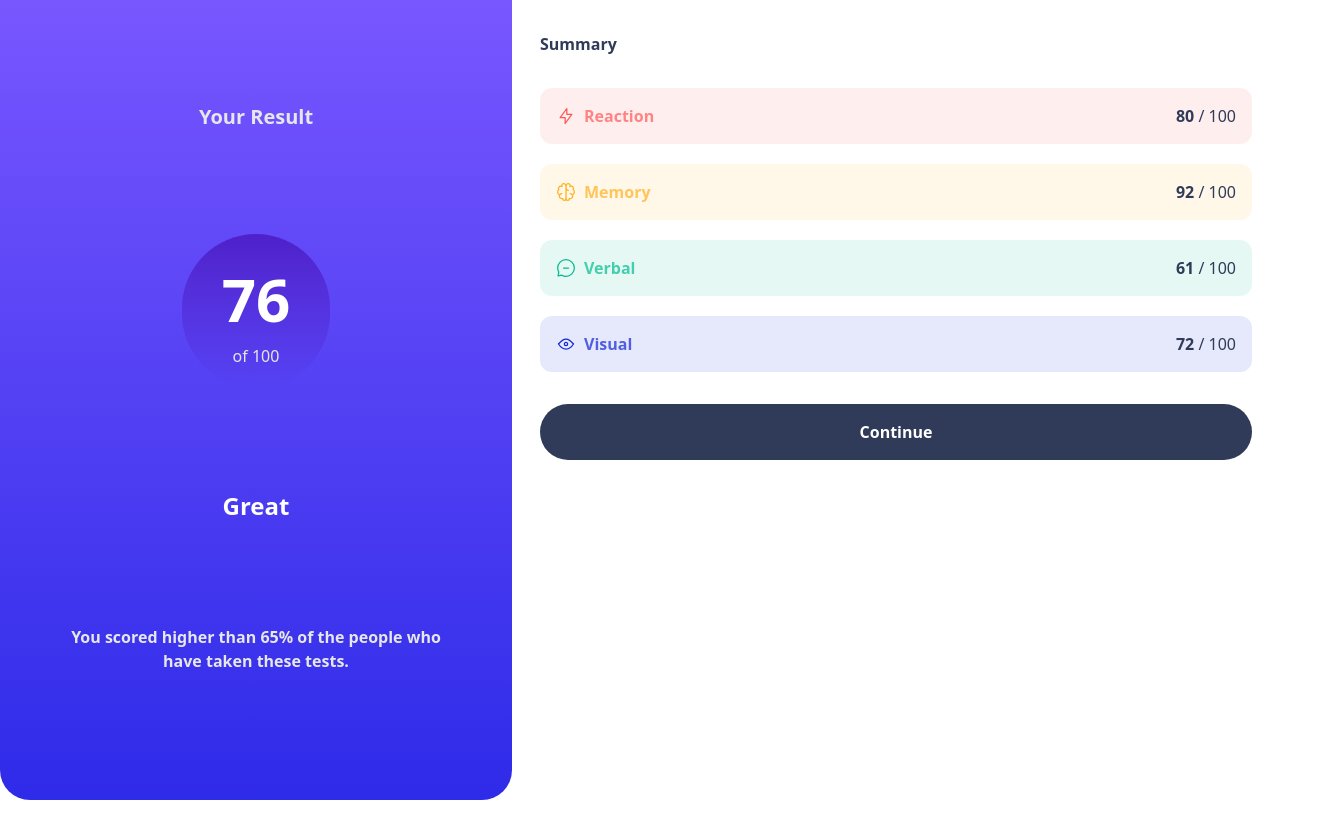
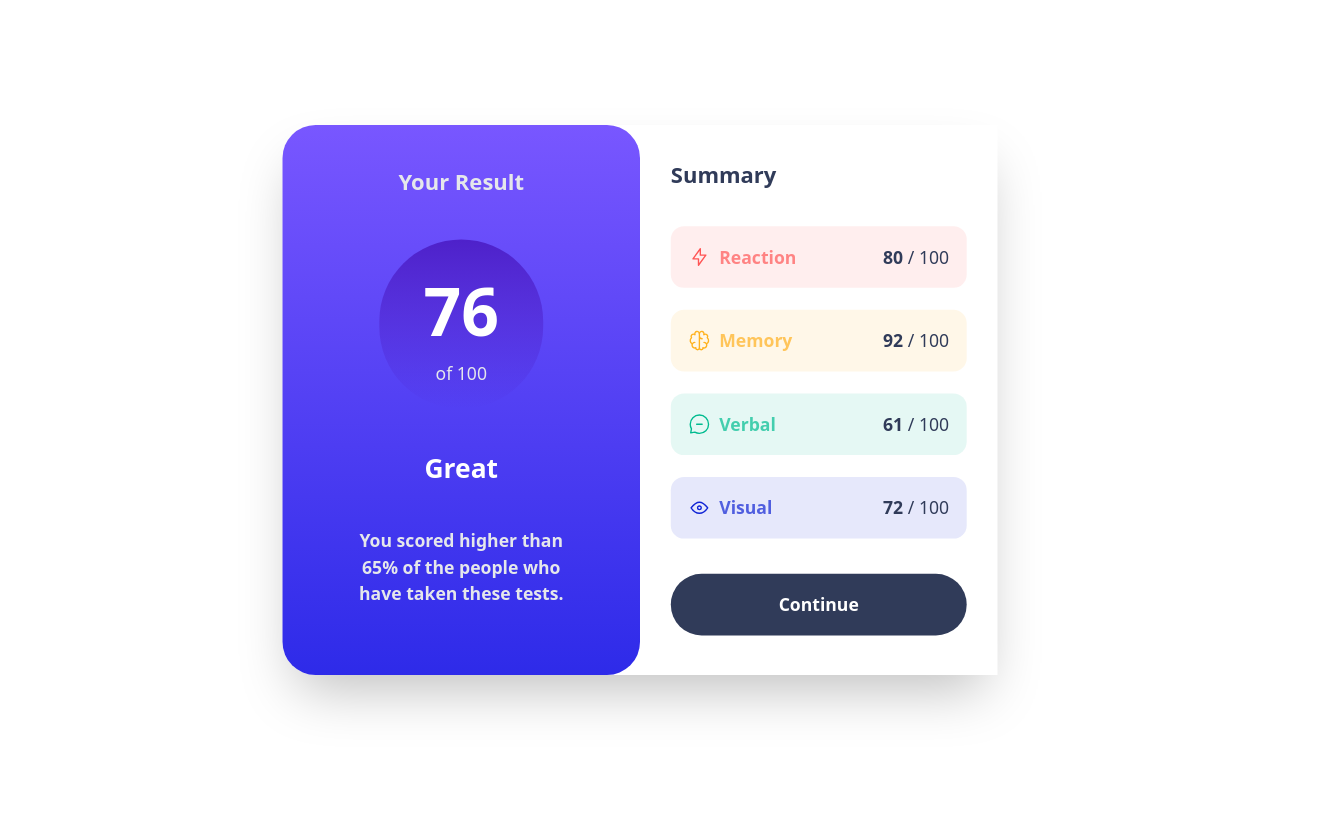
Before and after one commit to Gavbriel015/11-results-summary-component-main, a website: page index.html in a window 1280 px wide. Shown: the whole page, 1344 px wide, since content can reach past the window. Before the commit the page ends 800 px from the top, so only its background shows below. Drawn offline with Linux system fonts and the light colour scheme.

Commit message:
FEM - 11

```diff
--- a/index.html
+++ b/index.html
@@ -14,9 +14,9 @@
     .attribution a { color: hsl(228, 45%, 44%); }
   </style>
 </head>
-<body class="h-screen flex flex-col sm:flex-row">
-
-      <div class="bg-gradient-to-b from-color1 to-color2 basis-[40%] rounded-b-[30px] flex flex-col justify-evenly items-center px-10">
+<body class="sm:scale-110 sm:overflow-hidden sm:h-screen sm:flex sm:justify-center sm:items-center">
+  <div class="h-screen flex flex-col sm:flex-row sm:h-[500px] sm:w-[650px] sm:shadow-2xl sm:rounded-l-[30px]" >
+    <div class="bg-gradient-to-b from-color1 to-color2 sm:basis-[50%] basis-[40%] rounded-b-[30px] sm:rounded-[30px] flex flex-col justify-evenly items-center px-10">
       <h2 class="text-gray-200 font-bold text-xl">Your Result</h2>
       <div class="bg-gradient-to-b from-circle1 to-circle2 rounded-full flex flex-col justify-center items-center py-5 px-10">
         <h2 class="text-[60px] font-bold text-white">76</h2>
@@ -25,8 +25,8 @@
       <h2 class="text-white text-2xl font-bold">Great</h2>
       <p class="text-gray-200 text-center font-semibold px-5 pb-6">You scored higher than 65% of the people who have taken these tests.</p>
     </div>
-      <div class="basis-[60%] px-7 flex flex-col gap-8">
-        <h1 class="text-[#303B59] font-bold mt-8">Summary</h1>
+    <div class="basis-[60%] sm:basis-[50%] px-7 flex flex-col gap-8">
+      <h1 class="text-[#303B59] font-bold mt-8 text-xl">Summary</h1>
       <div class="flex flex-col gap-5">
         <div class="flex bg-Lightred p-4 justify-between rounded-xl">
           <div class="flex gap-2">
@@ -66,6 +66,9 @@
 
 
 
+</body>
+
+
 
   <!-- Your Result
   76
@@ -91,5 +94,5 @@
   Continue -->
 
 
-</body>
+</div>
 </html>
```
Also changed, not shown: dist/output.css. Lines whose indentation alone changed are shown as unchanged.
